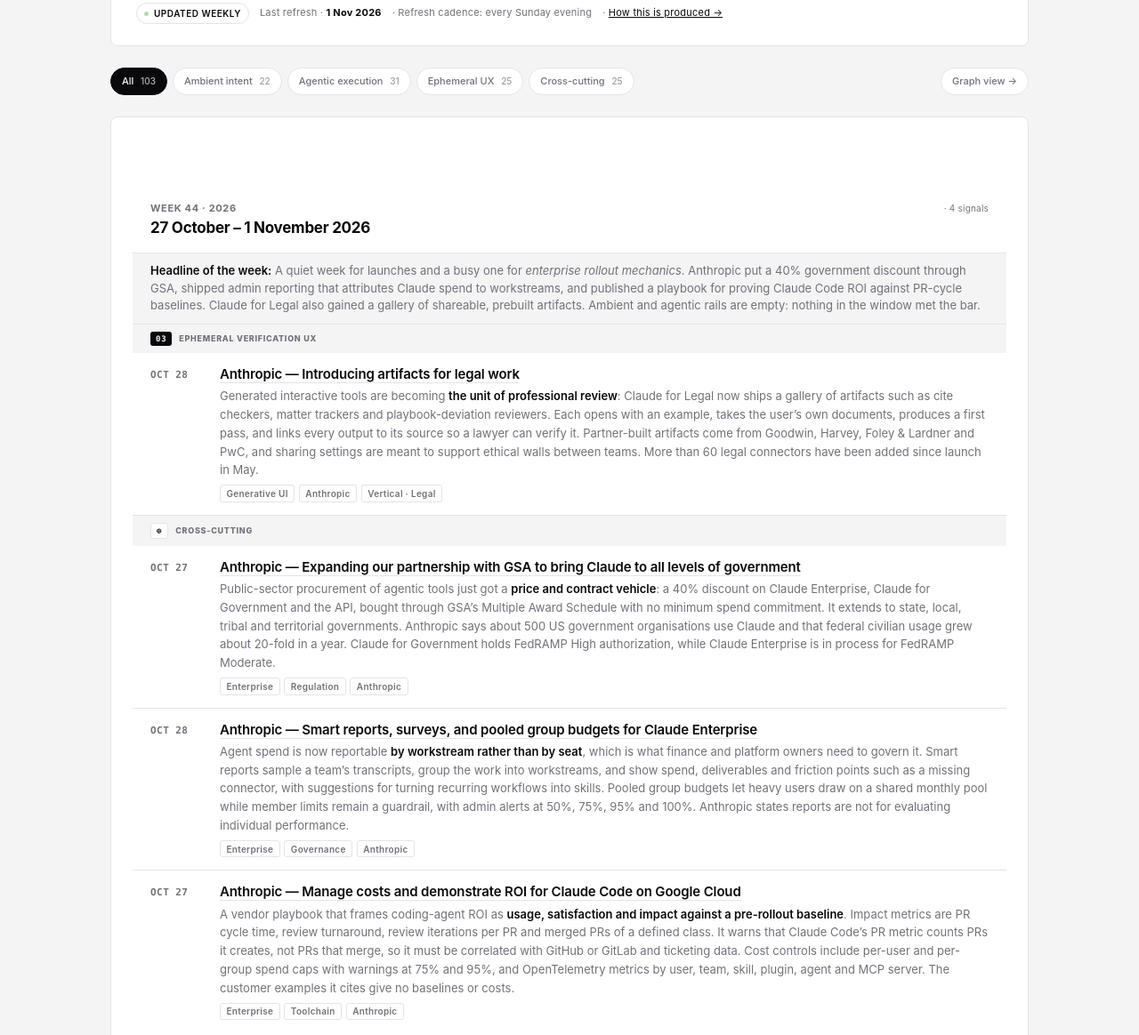
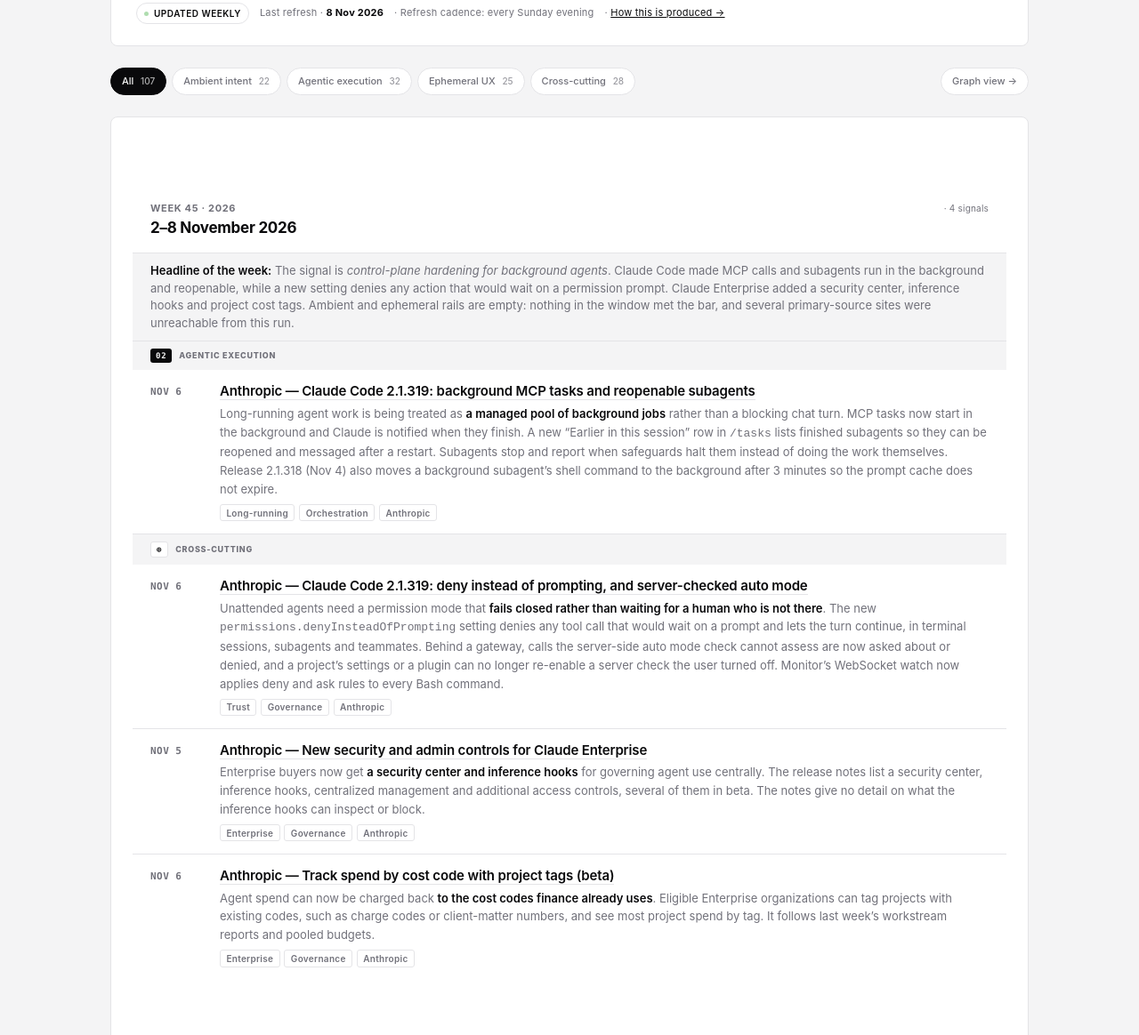
Before and after one commit to kontel/ai-pdlc-evolution, a plain HTML site: page signals.html in a window 1280 px wide. Shown: the part 323-1487 px from the top of the page at 89% size. Drawn offline with Linux system fonts and the light colour scheme.

Commit message:
Signals — add Week 45 (2 Nov–8 Nov 2026): 4 items
Co-Authored-By: Claude Sonnet 5.5 <noreply@anthropic.com>
Claude-Session: https://claude.ai/code/session_014nfUuN93VystftCiH8RsKM

```diff
--- a/signals.html
+++ b/signals.html
@@ -247,7 +247,7 @@
     </p>
     <div class="sig-meta-row">
       <span class="sig-meta-pill pulse">Updated weekly</span>
-      <span>Last refresh &middot; <strong style="color:hsl(var(--foreground));">1 Nov 2026</strong></span>
+      <span>Last refresh &middot; <strong style="color:hsl(var(--foreground));">8 Nov 2026</strong></span>
       <span>&middot; Refresh cadence: every Sunday evening</span>
       <span>&middot; <a href="#methodology" style="color:hsl(var(--foreground));">How this is produced &rarr;</a></span>
     </div>
@@ -255,13 +255,73 @@
 
   <!-- Filters (visual / progressive enhancement) -->
   <div class="sig-filters" id="sigFilters">
-    <button class="sig-chip active" data-filter="all">All <span class="sig-chip-count">103</span></button>
+    <button class="sig-chip active" data-filter="all">All <span class="sig-chip-count">107</span></button>
     <button class="sig-chip" data-filter="ambient">Ambient intent <span class="sig-chip-count">22</span></button>
-    <button class="sig-chip" data-filter="agentic">Agentic execution <span class="sig-chip-count">31</span></button>
+    <button class="sig-chip" data-filter="agentic">Agentic execution <span class="sig-chip-count">32</span></button>
     <button class="sig-chip" data-filter="ephemeral">Ephemeral UX <span class="sig-chip-count">25</span></button>
-    <button class="sig-chip" data-filter="cross">Cross-cutting <span class="sig-chip-count">25</span></button>
+    <button class="sig-chip" data-filter="cross">Cross-cutting <span class="sig-chip-count">28</span></button>
     <a href="graph.html" class="sig-chip" style="text-decoration:none; margin-left:auto;">Graph view &rarr;</a>
   </div>
+
+  <!-- ── Week of 2–8 November 2026 ── -->
+  <section class="sig-week fade-in">
+    <header class="sig-week-hdr">
+      <div>
+        <div class="sig-week-num">Week 45 &middot; 2026</div>
+        <div class="sig-week-range">2&ndash;8 November 2026</div>
+      </div>
+      <div class="sig-source">4 signals</div>
+    </header>
+    <div class="sig-week-tldr">
+      <strong>Headline of the week:</strong> The signal is <em>control-plane hardening for background agents</em>. Claude Code made MCP calls and subagents run in the background and reopenable, while a new setting denies any action that would wait on a permission prompt. Claude Enterprise added a security center, inference hooks and project cost tags. Ambient and ephemeral rails are empty: nothing in the window met the bar, and several primary-source sites were unreachable from this run.
+    </div>
+
+    <!-- Layer 2: Agentic execution -->
+    <div class="sig-layer" data-layer="agentic">
+      <div class="sig-layer-hdr"><span class="sig-layer-num">02</span> Agentic execution</div>
+
+      <article class="sig-item">
+        <div class="sig-item-date">Nov 6</div>
+        <div class="sig-item-body">
+          <div class="sig-item-title"><a href="https://code.claude.com/docs/en/changelog" target="_blank" rel="noopener">Anthropic &mdash; Claude Code 2.1.319: background MCP tasks and reopenable subagents</a></div>
+          <div class="sig-item-summary">Long-running agent work is being treated as <em>a managed pool of background jobs</em> rather than a blocking chat turn. MCP tasks now start in the background and Claude is notified when they finish. A new &ldquo;Earlier in this session&rdquo; row in <code>/tasks</code> lists finished subagents so they can be reopened and messaged after a restart. Subagents stop and report when safeguards halt them instead of doing the work themselves. Release 2.1.318 (Nov 4) also moves a background subagent&rsquo;s shell command to the background after 3 minutes so the prompt cache does not expire.</div>
+          <div class="sig-item-tags"><span class="sig-tag">Long-running</span><span class="sig-tag">Orchestration</span><span class="sig-tag">Anthropic</span></div>
+        </div>
+      </article>
+    </div>
+
+    <!-- Cross-cutting -->
+    <div class="sig-layer cross" data-layer="cross">
+      <div class="sig-layer-hdr"><span class="sig-layer-num">&#8853;</span> Cross-cutting</div>
+
+      <article class="sig-item">
+        <div class="sig-item-date">Nov 6</div>
+        <div class="sig-item-body">
+          <div class="sig-item-title"><a href="https://code.claude.com/docs/en/changelog" target="_blank" rel="noopener">Anthropic &mdash; Claude Code 2.1.319: deny instead of prompting, and server-checked auto mode</a></div>
+          <div class="sig-item-summary">Unattended agents need a permission mode that <em>fails closed rather than waiting for a human who is not there</em>. The new <code>permissions.denyInsteadOfPrompting</code> setting denies any tool call that would wait on a prompt and lets the turn continue, in terminal sessions, subagents and teammates. Behind a gateway, calls the server-side auto mode check cannot assess are now asked about or denied, and a project&rsquo;s settings or a plugin can no longer re-enable a server check the user turned off. Monitor&rsquo;s WebSocket watch now applies deny and ask rules to every Bash command.</div>
+          <div class="sig-item-tags"><span class="sig-tag">Trust</span><span class="sig-tag">Governance</span><span class="sig-tag">Anthropic</span></div>
+        </div>
+      </article>
+
+      <article class="sig-item">
+        <div class="sig-item-date">Nov 5</div>
+        <div class="sig-item-body">
+          <div class="sig-item-title"><a href="https://support.claude.com/en/articles/12138966-release-notes" target="_blank" rel="noopener">Anthropic &mdash; New security and admin controls for Claude Enterprise</a></div>
+          <div class="sig-item-summary">Enterprise buyers now get <em>a security center and inference hooks</em> for governing agent use centrally. The release notes list a security center, inference hooks, centralized management and additional access controls, several of them in beta. The notes give no detail on what the inference hooks can inspect or block.</div>
+          <div class="sig-item-tags"><span class="sig-tag">Enterprise</span><span class="sig-tag">Governance</span><span class="sig-tag">Anthropic</span></div>
+        </div>
+      </article>
+
+      <article class="sig-item">
+        <div class="sig-item-date">Nov 6</div>
+        <div class="sig-item-body">
+          <div class="sig-item-title"><a href="https://support.claude.com/en/articles/12138966-release-notes" target="_blank" rel="noopener">Anthropic &mdash; Track spend by cost code with project tags (beta)</a></div>
+          <div class="sig-item-summary">Agent spend can now be charged back <em>to the cost codes finance already uses</em>. Eligible Enterprise organizations can tag projects with existing codes, such as charge codes or client-matter numbers, and see most project spend by tag. It follows last week&rsquo;s workstream reports and pooled budgets.</div>
+          <div class="sig-item-tags"><span class="sig-tag">Enterprise</span><span class="sig-tag">Governance</span><span class="sig-tag">Anthropic</span></div>
+        </div>
+      </article>
+    </div>
+  </section>
 
   <!-- ── Week of 27 October – 1 November 2026 ── -->
   <section class="sig-week fade-in">
```
Also changed, not shown: index.html (+7 -2 lines).
